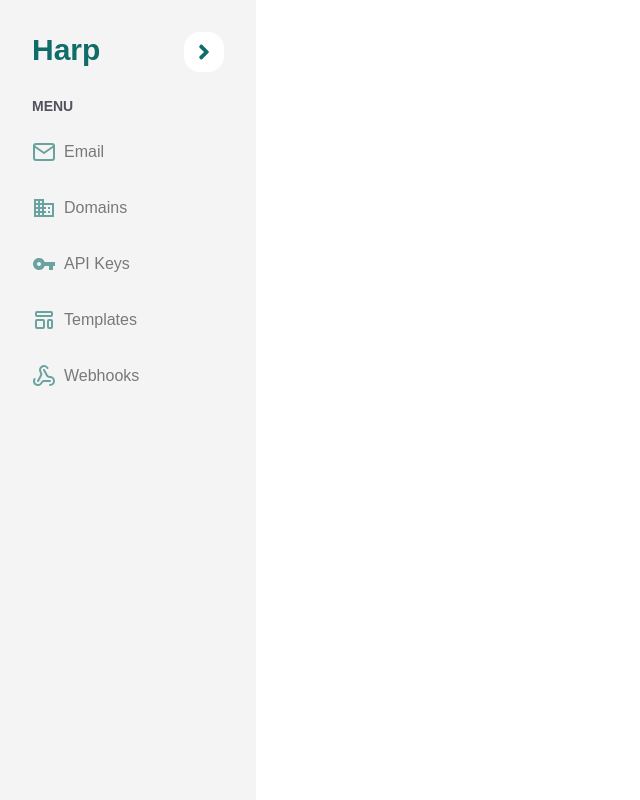
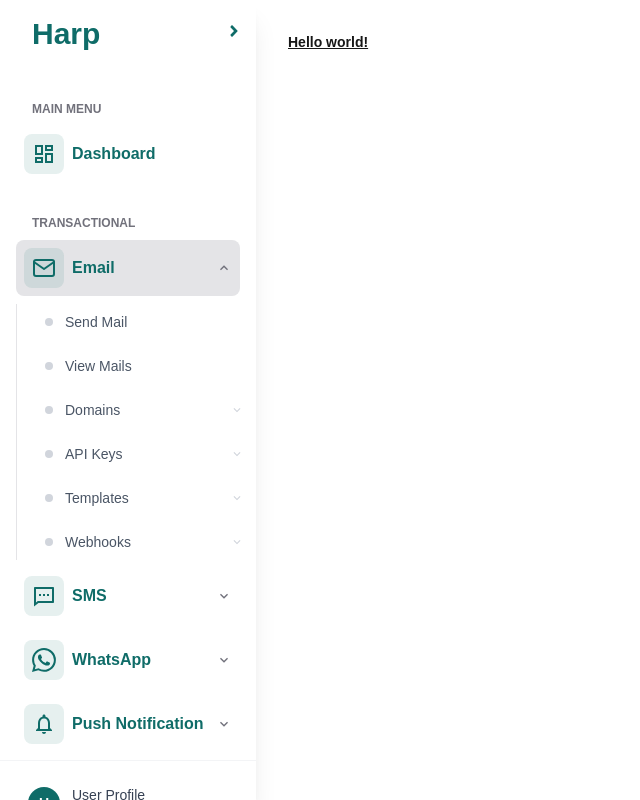
Before and after one commit to Sewanu708/harp-messaging, a Next.js app: page / in a window 1280 px wide. Both pictures are taken after a click on the element "Email". Shown: the whole page, without its empty margins (0-640 px from the left). Built offline with nearby package versions, Linux system fonts and the light colour scheme.

Commit message:
SideBar with collapsible functionality

```diff
--- a/src/app/layout.tsx
+++ b/src/app/layout.tsx
@@ -2,6 +2,7 @@
 import { Geist, Geist_Mono } from "next/font/google";
 import "./globals.css";
 import SideBar from "@/components/Layout/SideBar";
+import GlobalState from "@/context";
 
 const geistSans = Geist({
   variable: "--font-geist-sans",
@@ -26,9 +27,12 @@
   return (
     <html lang="en">
       <body className={`${geistSans.variable} ${geistMono.variable}`}>
+        <GlobalState>
+          <div className="flex">
         <SideBar />
         {children}
-
+      </div>
+    </GlobalState>
       </body>
     </html>
   );
--- a/src/components/Layout/SideBar.tsx
+++ b/src/components/Layout/SideBar.tsx
@@ -1,45 +1,147 @@
+'use client';
 import { sidebarItems } from "@/data";
+import { useState } from "react";
 import { FaAngleRight } from "react-icons/fa";
-import { MdKeyboardArrowDown } from "react-icons/md";
+import { MdKeyboardArrowDown, MdOutlineDashboard } from "react-icons/md";
+
 export default function SideBar() {
+
+    const [activeDropdown, setActiveDropdown] = useState<string[]>([]);
+    const [collapseSidebar, setCollapseSidebar] = useState(false);
+
+    const handleDropdownToggle = (header: string) => {
+        if (activeDropdown.includes(header)) {
+            setActiveDropdown(activeDropdown.filter(item => item !== header));
+        } else {
+            setActiveDropdown([...activeDropdown, header]);
+        }
+    };
+
+    const handleDropdown = (header: string) => {
+        return activeDropdown.includes(header);
+    };
+
     return (
-        <div className="w-64 h-screen fixed bg-zinc-100 text-white ">
-            <nav>
-                <div className="flex items-start justify-between mt-8 mb-6 px-8">
-                    <div className="text-[#0F6C68] text-3xl font-[600]">
-                        Harp
+        <div className={`h-screen  relative bg-white shadow-xl  text-white overflow-y-auto ${collapseSidebar ? 'w-16' : 'w-64'} overflow-x-hidden transition-all duration-300`}>
+            <button className={`hover:scale-95 absolute top-3.5  rounded-xl text-[#0F6C68] z-50 bg-white right-[5px] p-2 transition-all duration-300 cursor-pointer group ${collapseSidebar ? 'left-10 ' : 'right-0 rotate-180'}`} onClick={() => setCollapseSidebar(!collapseSidebar)}>
+                <FaAngleRight className="text-[#0F6C68] text-[18px] rotate-180" />
+            </button>
+            <nav className="flex flex-col h-full   justify-between">
+                {!collapseSidebar ? (
+                    <div className="flex items-center justify-between px-8 py-4">
+                        <div className="text-[#0F6C68] text-3xl font-[600]">
+                            Harp
+                        </div>
+
                     </div>
+                ) : (
+                    <div className="flex items-center relative justify-between px-4 py-4">
+                        <div className="text-[#0F6C68] text-3xl font-[600]">
+                            H
+                        </div>
 
-                    <div className="hover:scale-95 rounded-2xl bg-white p-2 transition-all duration-300 cursor-pointer group">
-                        <FaAngleRight className="text-[#0F6C68] text-2xl group-hover:text-[#111212]" />
                     </div>
+                )}
+
+                {
+                    <div>
+                        {!collapseSidebar && (
+                            <div className="text-zinc-500 font-[600] text-[12px] uppercase mt-8 px-8 mb-2">
+                                Main Menu
+                            </div>)
+                        }
+                        <div className={`gap-2 flex items-center mb-2 cursor-pointer group py-2 ${collapseSidebar
+                            ? 'justify-center px-4'
+                            : 'px-2 justify-start mx-4 rounded-lg hover:shadow-sm hover:bg-[#0F6C68]/5'
+                            }`}>
+                            <div className="flex items-center rounded-lg bg-[#0F6C68]/10 justify-center w-10 h-10">
+                                <MdOutlineDashboard className="text-[#0F6C68] text-2xl" />
+                            </div>
+                            {!collapseSidebar && (
+                                <span className="text-[#0F6C68] transition-all duration-300 font-[600]">
+                                    Dashboard
+                                </span>
+                            )}
+                        </div>
+                        <ul>
+                            {!collapseSidebar && (
+                                <div className="text-zinc-500 font-[600] text-[12px] uppercase mt-8 px-8 mb-2">
+                                    Transactional
+                                </div>
+                            )}
+
+                            {sidebarItems.map((section) => (
+                                <li key={section.header} className="group">
+                                    <div
+                                        className={`gap-2 flex items-center mb-2 cursor-pointer group py-2 ${collapseSidebar
+                                            ? 'justify-center px-4'
+                                            : 'px-2 justify-start mx-4 rounded-lg hover:shadow-xl'
+                                            } ${handleDropdown(section.header) ? 'bg-zinc-200' : ''}`}
+                                        onClick={() => handleDropdownToggle(section.header)}
+                                    >
+                                        <div className="flex items-center rounded-lg bg-[#0F6C68]/10 justify-center w-10 h-10">
+                                            <section.icon className="text-[#0F6C68] text-2xl" />
+                                        </div>
+                                        {!collapseSidebar && (
+                                            <>
+                                                <span className="text-[#0F6C68] transition-all duration-300 font-[600]">
+                                                    {section.header}
+                                                </span>
+                                                <MdKeyboardArrowDown
+                                                    className={`transition-all duration-300 ml-auto text-zinc-500 ${handleDropdown(section.header) ? 'rotate-180' : ''
+                                                        }`}
+                                                />
+                                            </>
+                                        )}
+                                    </div>
+
+                                    {handleDropdown(section.header) && !collapseSidebar && (
+                                        <ul className="ml-4 pl-4 border-l border-zinc-200">
+                                            {section.items.map((item) => (
+                                                <li key={item.label} className="mb-2">
+                                                    <div className="group/item">
+                                                        <div className="flex items-center px-3 py-2 rounded-lg cursor-pointer transition-all duration-200 hover:bg-[#0F6C68]/5 relative">
+                                                            <div className="w-2 h-2 rounded-full bg-gray-300 group-hover/item:bg-[#0F6C68] transition-colors"></div>
+                                                            <span className="ml-3 text-sm text-gray-600 group-hover/item:text-[#0F6C68] font-medium transition-colors">
+                                                                {item.label}
+                                                            </span>
+                                                            {item.items && (
+                                                                <MdKeyboardArrowDown className="ml-auto text-gray-300 group-hover/item:text-[#0F6C68] text-sm transition-colors" />
+                                                            )}
+                                                        </div>
+                                                    </div>
+                                                </li>
+                                            ))}
+                                        </ul>
+                                    )}
+                                </li>
+                            ))}
+                        </ul>
+                    </div>
+                }
+
+
+
+                <div className="p-4 border-t border-gray-100">
+                    {!collapseSidebar ? (
+                        <div className="flex items-center px-3 py-2 rounded-lg hover:bg-gray-50 cursor-pointer transition-colors">
+                            <div className="w-8 h-8 rounded-full bg-[#0F6C68] flex items-center justify-center">
+                                <span className="text-white text-sm font-semibold">U</span>
+                            </div>
+                            <div className="ml-3">
+                                <p className="text-sm font-medium text-gray-700">User Profile</p>
+                                <p className="text-xs text-gray-400">user@example.com</p>
+                            </div>
+                        </div>
+                    ) : (
+                        <div className="flex justify-center">
+                            <div className="w-8 h-8 rounded-full bg-[#0F6C68] flex items-center justify-center cursor-pointer">
+                                <span className="text-white text-sm font-semibold">U</span>
+                            </div>
+                        </div>
+                    )}
                 </div>
-
-                <div className="text-zinc-600 font-[600] uppercase text-sm px-8 mb-4"> Menu</div>
-
-                <ul>
-                    {sidebarItems.map((section) => (
-                        <li key={section.header} className="mb-4">
-                            <div className="flex items-center mb-2 opacity-60 hover:opacity-100 transition-all duration-300 cursor-pointer group hover:bg-zinc-200 px-8 py-2">
-                                <section.icon className="text-[#0F6C68] text-2xl mr-2" />
-                                <span className="text-zinc-800 group-hover:text-[#0F6C68] font-[500]">{section.header}</span>
-                                <MdKeyboardArrowDown className="hidden group-hover:block ml-auto text-zinc-500" />
-                            </div>
-                            {/* <ul>
-                                {section.items.map((item) => (
-                                    <li key={item.label} className="mb-2">
-                                        <a href={item.path} className="text-gray-300 hover:text-white">
-                                            <item.icon className="inline-block mr-2" />
-                                            {item.label}
-                                        </a>
-                                    </li>
-                                ))}
-                            </ul> */}
-                        </li>
-                    ))}
-                </ul>
             </nav>
         </div>
     );
-
 }
--- /dev/null
+++ b/src/context/index.tsx
@@ -0,0 +1,18 @@
+'use client'
+import { createContext, useState } from "react";
+
+export const GlobalContext = createContext<GlobalContextType | undefined>(undefined);
+interface GlobalContextType {
+    collapseSidebar: boolean;
+    setCollapseSidebar: (value: boolean) => void
+};
+function GlobalState({ children }: { children: React.ReactNode }) {
+    const [collapseSidebar, setCollapseSidebar] = useState(false);
+    return (
+        <GlobalContext.Provider value={{ collapseSidebar, setCollapseSidebar }}>
+            {children}
+        </GlobalContext.Provider>
+    );
+}
+
+export default GlobalState;
--- a/src/data/index.ts
+++ b/src/data/index.ts
@@ -1,67 +1,144 @@
-import { MdEmail, MdDomain, MdVpnKey, MdWebhook, MdOutlineMarkEmailUnread, MdOutlineEmail } from 'react-icons/md';
-import { FaRegFileAlt } from 'react-icons/fa';
+import { MdOutlineNotifications } from 'react-icons/md';
 import { FiMail } from "react-icons/fi";
-import { HiOutlineTemplate } from "react-icons/hi";
-import { LuWebhook } from "react-icons/lu";
+import { RiMessage2Line } from 'react-icons/ri';
+import { BsWhatsapp } from 'react-icons/bs';
 export const sidebarItems = [
   {
     header: "Email",
+    icon: FiMail,
     items: [
       {
         label: "Send Mail",
-        icon: MdOutlineEmail,
         path: "/email/send"
       },
       {
         label: "View Mails",
-        icon: MdOutlineMarkEmailUnread,
         path: "/email/list"
       },
       {
-        label: "Send with Template",
-        icon: FaRegFileAlt,
-        path: "/email/template-send"
-      }
-    ], icon: FiMail,
-  },
-  {
-    header: "Domains",
+        label: "Domains",
         items: [
           {
             label: "Manage Domains",
-        icon: MdDomain,
             path: "/email/domains"
           }
-    ],icon: MdDomain,
+        ]
       },
       {
-    header: "API Keys",
+        label: "API Keys",
         items: [
           {
             label: "Manage Keys",
-        icon: MdVpnKey,
             path: "/email/api-keys"
           }
-    ], icon: MdVpnKey
+        ]
       },
       {
-    header: "Templates",
+        label: "Templates",
         items: [
           {
             label: "Email Templates",
-        icon: FaRegFileAlt,
             path: "/email/templates"
-      }
-    ], icon: HiOutlineTemplate
           },
           {
-    header: "Webhooks",
+            label: "Send with Template",
+            path: "/email/template-send"
+          }
+        ]
+      },
+      {
+        label: "Webhooks",
         items: [
           {
             label: "Manage Webhooks",
-        icon: MdWebhook,
             path: "/email/webhooks"
           }
-    ], icon: LuWebhook
+        ]
+      }
+    ]
+  },
+  {
+    header: "SMS",
+    icon: RiMessage2Line,
+    items: [
+      {
+        label: "Send SMS",
+        path: "/sms/send"
+      },
+      {
+        label: "Templates",
+        items: [
+          {
+            label: "SMS Templates",
+            path: "/sms/templates"
+          }
+        ]
+      },
+      {
+        label: "Webhooks",
+        items: [
+          {
+            label: "Manage Webhooks",
+            path: "/sms/webhooks"
+          }
+        ]
+      }
+    ]
+  },
+  {
+    header: "WhatsApp",
+    icon: BsWhatsapp,
+    items: [
+      {
+        label: "Send WhatsApp",
+        path: "/whatsapp/send"
+      },
+      {
+        label: "Templates",
+        items: [
+          {
+            label: "WhatsApp Templates",
+            path: "/whatsapp/templates"
+          }
+        ]
+      },
+      {
+        label: "Webhooks",
+        items: [
+          {
+            label: "Manage Webhooks",
+            path: "/whatsapp/webhooks"
+          }
+        ]
+      }
+    ]
+  },
+  {
+    header: "Push Notification",
+    icon: MdOutlineNotifications,
+    items: [
+      {
+        label: "Send Notification",
+        path: "/push/send"
+      },
+      {
+        label: "Templates",
+        items: [
+          {
+            label: "Notification Templates",
+            path: "/push/templates"
+          }
+        ]
+      },
+      {
+        label: "Webhooks",
+        items: [
+          {
+            label: "Manage Webhooks",
+            path: "/push/webhooks"
+          }
+        ]
+      }
+    ]
   }
 ];
```
Lines whose indentation alone changed are shown as unchanged.
